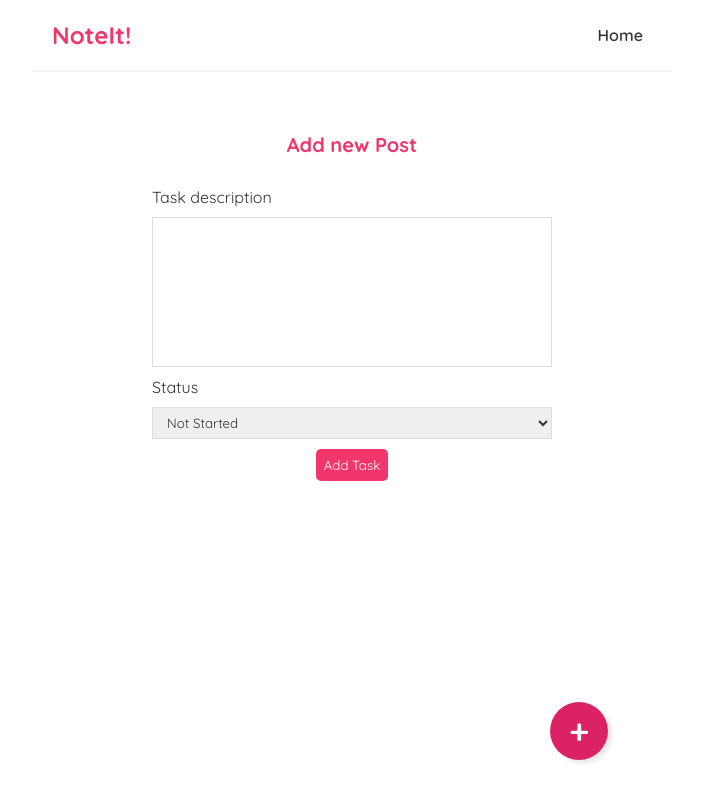
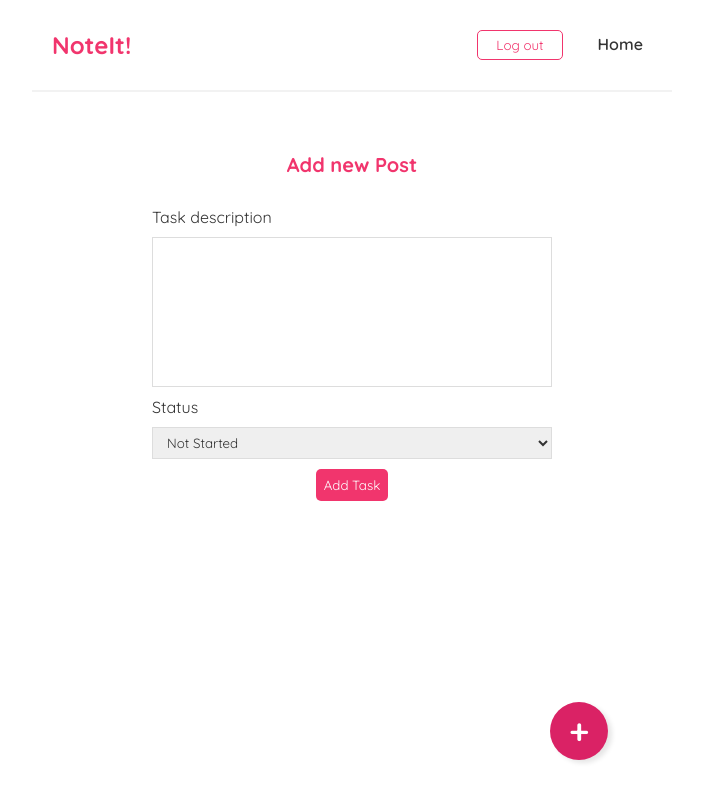
Before and after one commit to AlgunFede/note-react-app, a React (Create React App) app: page /create in a window 1280 px wide. Shown: the whole page, without its empty margins (288-991 px from the left). Built offline with nearby package versions, Linux system fonts and the light colour scheme.

Commit message:
Fix bugs and adding features

```diff
--- a/src/Navbar.js
+++ /dev/null
@@ -1,16 +0,0 @@
-import { Link } from "react-router-dom";
-
-
-const Navbar = () => {
-    return (
-        <nav className="navbar">
-            <h1>NoteIt!</h1>
-            <div className="links">
-                <Link to="/">Home</Link>
-                <Link to="/create" class="btn-NN" >+</Link>
-            </div>
-        </nav>
-      );
-}
-
-export default Navbar;
--- a/src/BlogDetails.js
+++ b/src/components/BlogDetails.js
@@ -6,7 +6,6 @@ import { useNavigate } from "react-router-dom";
 const BlogDetails = () => {
 
     const { id } = useParams();
-    console.log('ID de BlogDetails', id)
     const { data: post, isPending, error } = useFetch('http://localhost:3000/task/' + id);
 
     // Get token
@@ -24,11 +23,14 @@ const BlogDetails = () => {
     const handleClick = () => {
         fetch('http://localhost:3000/task/' + id, config)
             .then( (res) => {
-                console.log('Tarea borrada', res)
                 history('/home')
             }).catch((e) => console.log("Something fail"))
     }
 
+
+    const handleEdit = () => {
+        history('/create')
+    }
     return (
         <div className="blog-details">
             { error && <div> {error} </div> }
@@ -37,9 +39,14 @@ const BlogDetails = () => {
                 <article>
 
                     <h2>{ post.description }</h2>
+                    <textarea
+                    required
+                    placeholder="ARREGLA ESTO"
+                    ></textarea>
                     <div>{ post.completed }</div>
                     <p> Written by { post.userId }</p>
                     <button onClick={ handleClick }>Delete</button>
+                    <button className="edit-button" onClick={ handleEdit }>Edit</button>
 
                 </article>
             ) }
@@ -47,4 +54,4 @@ const BlogDetails = () => {
      );
 }
 
-export default BlogDetails;
+export default BlogDetails;    console.log('LLEGO LA REQ')
--- a/src/Create.js
+++ b/src/components/Create.js
@@ -16,22 +16,26 @@ const Create = () => {
         const task = { description, status };
         setIsPending(true);
 
-        console.log('LA TASK PARA SUBIR',task)
         const token = window.localStorage.getItem('loggedTaskAppUser');
         const abortCont = new AbortController();
 
         const config = {
-            method: 'POST',
             headers: {
                 'Authorization': `Bearer ${JSON.parse(token)}`,
             },
-            body: JSON.stringify(task)
         }
 
-        fetch('http://localhost:3000/task/', config).then((e) => {
-            setIsPending(false)
-            history('/home');
-        }).catch(e => console.log("Failed", e))
+        const data = async () => {
+
+            await axios.post('http://localhost:3000/task/', task, config).then((res) => {
+                setIsPending(false);
+                history('/home')
+            }).catch((e) => {
+                console.log(e)
+            })
+        }
+        data()
+
 
     }
 
--- a/src/Home.js
+++ b/src/components/Home.js
@@ -1,6 +1,5 @@
 import BlogList from './BlogList';
 import useFetch from './useFetch';
-import getTasks from './services/getTasks';
 
 const Home = () => {
 
--- a/src/LoginPage.js
+++ b/src/components/LoginPage.js
@@ -1,8 +1,8 @@
 import { useParams } from "react-router-dom";
 import useFetch from "./useFetch";
 import { useNavigate } from "react-router-dom";
-import { useState } from "react";
-import loginService from './services/login'
+import { useEffect, useState } from "react";
+import loginService from '../services/login'
 
 // post /users/login to login user
 
@@ -13,10 +13,13 @@ const LoginPage = () => {
     const [user, setUser] = useState(null);
     const [isPending, setIsPending] = useState(false);
     const history = useNavigate();
-    const jwtToken = window.localStorage.getItem('loggedTaskAppUser')
-    if(jwtToken) {
-        history('/home')
-    }
+    const jwtToken = window.localStorage.getItem('loggedTaskAppUser');
+
+    useEffect(() => {
+        if(jwtToken) {
+            history('/home')
+        }
+    })
     const handleLogin =  async (e) => {
 
         try {
--- /dev/null
+++ b/src/components/Navbar.js
@@ -0,0 +1,38 @@
+import { Link } from "react-router-dom";
+import { useNavigate } from "react-router-dom";
+import axios from "axios";
+
+const Navbar = () => {
+
+    const history = useNavigate()
+
+    const token = window.localStorage.getItem('loggedTaskAppUser');
+    const config = {
+        headers: {
+            'Authorization': `Bearer ${JSON.parse(token)}`,
+        },
+    }
+
+    const handleLogout = async () => {
+        await axios.post('http://localhost:3000/users/logout/', {}, config).then((e) => {
+            window.localStorage.removeItem('loggedTaskAppUser')
+            console.log('EL TOKEN ', window.localStorage.getItem('loggedTaskAppUser'))
+            history('/')
+        }).catch(e => {
+            console.log('Aca se rompio pa, te va el error ahi ', e)
+        })
+    }
+
+    return (
+        <nav className="navbar">
+            <h1>NoteIt!</h1>
+            <div className="links">
+                <button className="logout-button" onClick={ handleLogout }>Log out</button>
+                <Link to="/">Home</Link>
+                <Link to="/create" className="btn-NN" >+</Link>
+            </div>
+        </nav>
+      );
+}
+
+export default Navbar;
--- a/src/index.css
+++ b/src/index.css
@@ -142,7 +142,31 @@ form .txt_field{
   margin: 20px 0;
   border-bottom: 1px solid #fafafa;
 }
+.logout-button {
+  outline: none;
+  border: none;
+  background-color: white;
+  color: #f1356d;
+  padding: 6px 18px;
+  margin: 10px auto;
+  margin-right: 10px;
+  text-align: left;
+  border-radius: 5px;
+  cursor: pointer;
+  transition: 0.7s;
+  border: 1px solid #f1356d;
+}
 
+.logout-button:hover{
+  background-color: #f1356d;
+  color: white;
+  transition: 0.7s;
+}
+.edit-button:hover {
+  background-color: grey;
+  color: white;
+  transition: 0.7s;
+}
 .blog-preview button, .blog-details button{
   outline: none;
   border: none;
--- a/src/index.js
+++ b/src/index.js
@@ -1,7 +1,7 @@
 import React from 'react';
 import ReactDOM from 'react-dom/client';
 import './index.css';
-import App from './App';
+import App from './components/App';
 
 const root = ReactDOM.createRoot(document.getElementById('root'));
 root.render(
```
Also changed, not shown: src/components/App.js (renamed from src/App.js), src/components/BlogList.js (renamed from src/BlogList.js), src/components/NotFound.js (renamed from src/NotFound.js), src/components/useFetch.js (renamed from src/useFetch.js).
